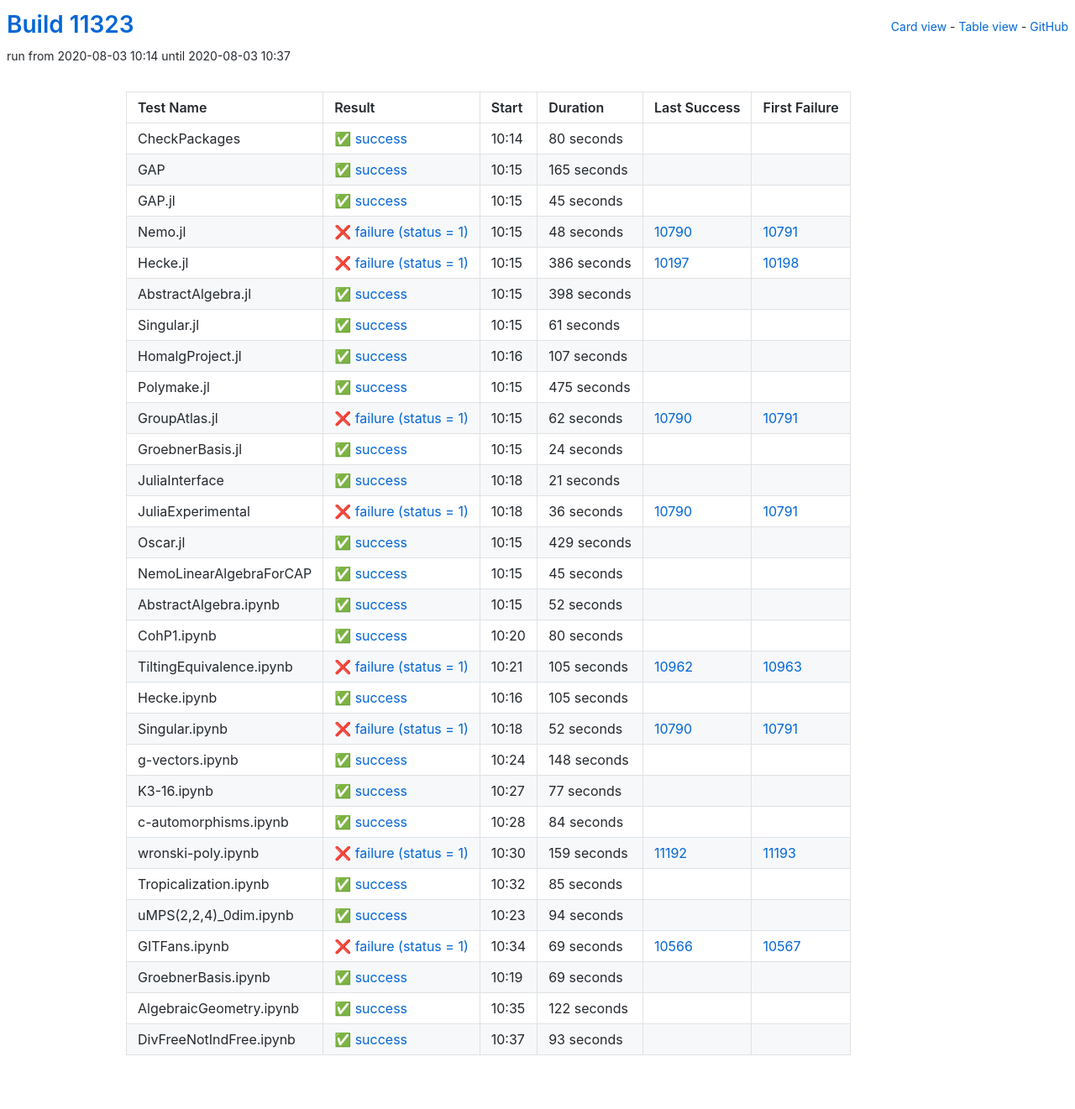
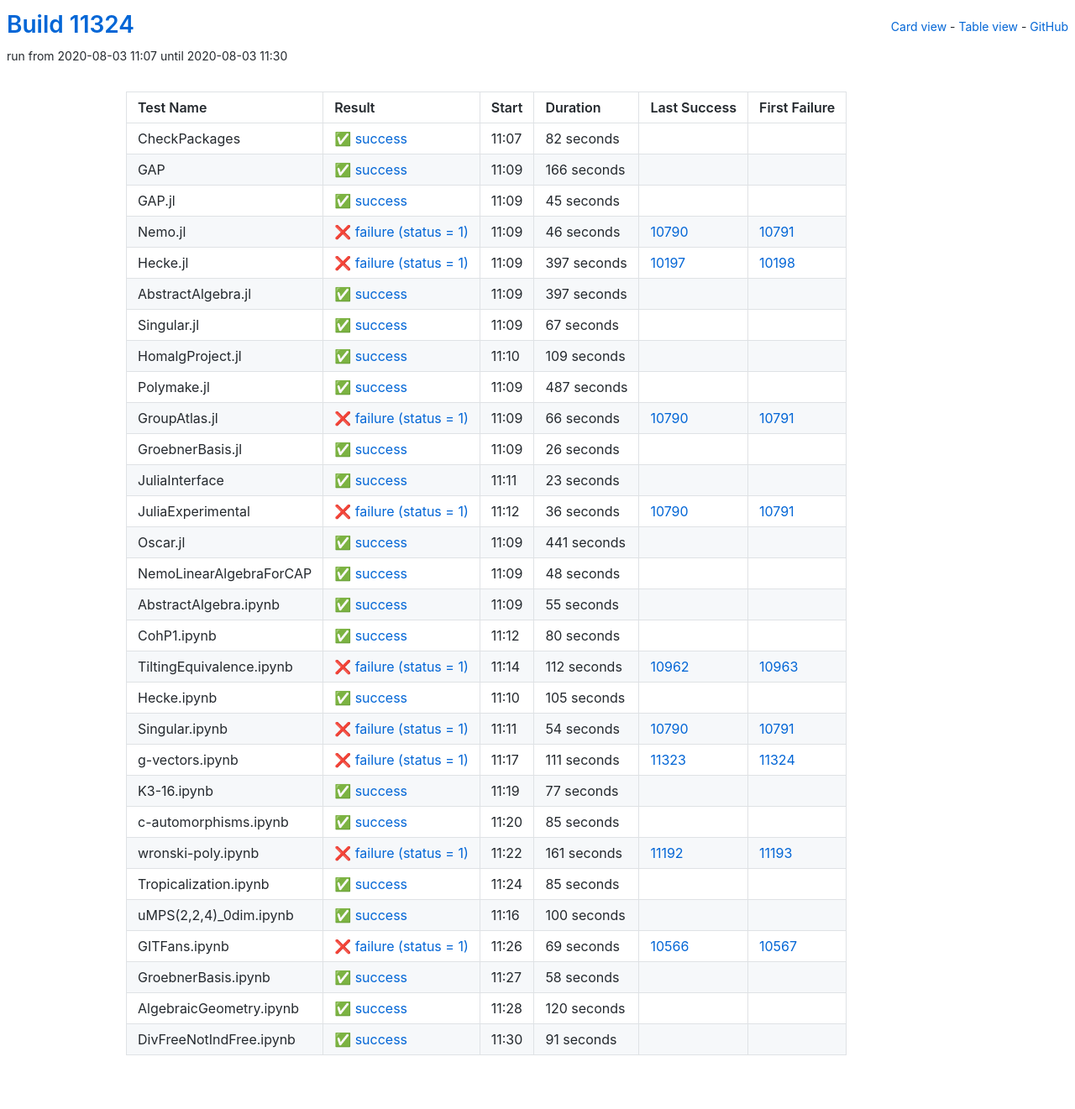
Before and after one commit to oscar-system/oscar-ci-status, a Jekyll site: the page built from table.html, in a window 1280 px wide. Shown: the whole page at 84% size. Built offline with Jekyll 4.4.1, drawn with Linux system fonts in a browser that asks for light colours.

Commit message:
Build #11324

```diff
--- a/_data/ci.yml
+++ b/_data/ci.yml
@@ -1,6 +1,6 @@
 ---
-build: 11323
-build_url: https://oscarci.mathematik.uni-kl.de/job/oscar/11323/
+build: 11324
+build_url: https://oscarci.mathematik.uni-kl.de/job/oscar/11324/
 job: oscar
 organization: oscar-system
 repo: oscar-ci-status
@@ -8,32 +8,32 @@ repourl: https://github.com/oscar-system/oscar-ci-status
 tests:
 - name: CheckPackages
   id: checkpackages
-  log: https://oscarci.mathematik.uni-kl.de/job/oscar/11323/artifact/logs/build-11323/CheckPackages.log
-  start: 2020-08-03 10:14
+  log: https://oscarci.mathematik.uni-kl.de/job/oscar/11324/artifact/logs/build-11324/CheckPackages.log
+  start: 2020-08-03 11:07
   success: true
   exitcode: 0
   status: success
-  duration: 80
+  duration: 82
   last_success: false
   last_success_url:
   first_failure: false
   first_failure_url:
 - name: GAP
   id: gap
-  log: https://oscarci.mathematik.uni-kl.de/job/oscar/11323/artifact/logs/build-11323/GAP.log
-  start: 2020-08-03 10:15
+  log: https://oscarci.mathematik.uni-kl.de/job/oscar/11324/artifact/logs/build-11324/GAP.log
+  start: 2020-08-03 11:09
   success: true
   exitcode: 0
   status: success
-  duration: 165
+  duration: 166
   last_success: false
   last_success_url:
   first_failure: false
   first_failure_url:
 - name: GAP.jl
   id: gap-jl
-  log: https://oscarci.mathematik.uni-kl.de/job/oscar/11323/artifact/logs/build-11323/GAP.jl.log
-  start: 2020-08-03 10:15
+  log: https://oscarci.mathematik.uni-kl.de/job/oscar/11324/artifact/logs/build-11324/GAP.jl.log
+  start: 2020-08-03 11:09
   success: true
   exitcode: 0
   status: success
@@ -44,116 +44,116 @@ tests:
   first_failure_url:
 - name: Nemo.jl
   id: nemo-jl
-  log: https://oscarci.mathematik.uni-kl.de/job/oscar/11323/artifact/logs/build-11323/Nemo.jl.log
-  start: 2020-08-03 10:15
+  log: https://oscarci.mathematik.uni-kl.de/job/oscar/11324/artifact/logs/build-11324/Nemo.jl.log
+  start: 2020-08-03 11:09
   success: false
   exitcode: 1
   status: failure
-  duration: 48
+  duration: 46
   last_success: 10790
   last_success_url: https://oscarci.mathematik.uni-kl.de/job/oscar/10790/
   first_failure: 10791
   first_failure_url: https://oscarci.mathematik.uni-kl.de/job/oscar/10791/
 - name: Hecke.jl
   id: hecke-jl
-  log: https://oscarci.mathematik.uni-kl.de/job/oscar/11323/artifact/logs/build-11323/Hecke.jl.log
-  start: 2020-08-03 10:15
+  log: https://oscarci.mathematik.uni-kl.de/job/oscar/11324/artifact/logs/build-11324/Hecke.jl.log
+  start: 2020-08-03 11:09
   success: false
   exitcode: 1
   status: failure
-  duration: 386
+  duration: 397
   last_success: 10197
   last_success_url: https://oscarci.mathematik.uni-kl.de/job/oscar/10197/
   first_failure: 10198
   first_failure_url: https://oscarci.mathematik.uni-kl.de/job/oscar/10198/
 - name: AbstractAlgebra.jl
   id: abstractalgebra-jl
-  log: https://oscarci.mathematik.uni-kl.de/job/oscar/11323/artifact/logs/build-11323/AbstractAlgebra.jl.log
-  start: 2020-08-03 10:15
+  log: https://oscarci.mathematik.uni-kl.de/job/oscar/11324/artifact/logs/build-11324/AbstractAlgebra.jl.log
+  start: 2020-08-03 11:09
   success: true
   exitcode: 0
   status: success
-  duration: 398
+  duration: 397
   last_success: false
   last_success_url:
   first_failure: false
   first_failure_url:
 - name: Singular.jl
   id: singular-jl
-  log: https://oscarci.mathematik.uni-kl.de/job/oscar/11323/artifact/logs/build-11323/Singular.jl.log
-  start: 2020-08-03 10:15
+  log: https://oscarci.mathematik.uni-kl.de/job/oscar/11324/artifact/logs/build-11324/Singular.jl.log
+  start: 2020-08-03 11:09
   success: true
   exitcode: 0
   status: success
-  duration: 61
+  duration: 67
   last_success: false
   last_success_url:
   first_failure: false
   first_failure_url:
 - name: HomalgProject.jl
   id: homalgproject-jl
-  log: https://oscarci.mathematik.uni-kl.de/job/oscar/11323/artifact/logs/build-11323/HomalgProject.jl.log
-  start: 2020-08-03 10:16
+  log: https://oscarci.mathematik.uni-kl.de/job/oscar/11324/artifact/logs/build-11324/HomalgProject.jl.log
+  start: 2020-08-03 11:10
   success: true
   exitcode: 0
   status: success
-  duration: 107
+  duration: 109
   last_success: false
   last_success_url:
   first_failure: false
   first_failure_url:
 - name: Polymake.jl
   id: polymake-jl
-  log: https://oscarci.mathematik.uni-kl.de/job/oscar/11323/artifact/logs/build-11323/Polymake.jl.log
-  start: 2020-08-03 10:15
+  log: https://oscarci.mathematik.uni-kl.de/job/oscar/11324/artifact/logs/build-11324/Polymake.jl.log
+  start: 2020-08-03 11:09
   success: true
   exitcode: 0
   status: success
-  duration: 475
+  duration: 487
   last_success: false
   last_success_url:
   first_failure: false
   first_failure_url:
 - name: GroupAtlas.jl
   id: groupatlas-jl
-  log: https://oscarci.mathematik.uni-kl.de/job/oscar/11323/artifact/logs/build-11323/GroupAtlas.jl.log
-  start: 2020-08-03 10:15
+  log: https://oscarci.mathematik.uni-kl.de/job/oscar/11324/artifact/logs/build-11324/GroupAtlas.jl.log
+  start: 2020-08-03 11:09
   success: false
   exitcode: 1
   status: failure
-  duration: 62
+  duration: 66
   last_success: 10790
   last_success_url: https://oscarci.mathematik.uni-kl.de/job/oscar/10790/
   first_failure: 10791
   first_failure_url: https://oscarci.mathematik.uni-kl.de/job/oscar/10791/
 - name: GroebnerBasis.jl
   id: groebnerbasis-jl
-  log: https://oscarci.mathematik.uni-kl.de/job/oscar/11323/artifact/logs/build-11323/GroebnerBasis.jl.log
-  start: 2020-08-03 10:15
+  log: https://oscarci.mathematik.uni-kl.de/job/oscar/11324/artifact/logs/build-11324/GroebnerBasis.jl.log
+  start: 2020-08-03 11:09
   success: true
   exitcode: 0
   status: success
-  duration: 24
+  duration: 26
   last_success: false
   last_success_url:
   first_failure: false
   first_failure_url:
 - name: JuliaInterface
   id: juliainterface
-  log: https://oscarci.mathematik.uni-kl.de/job/oscar/11323/artifact/logs/build-11323/JuliaInterface.log
-  start: 2020-08-03 10:18
+  log: https://oscarci.mathematik.uni-kl.de/job/oscar/11324/artifact/logs/build-11324/JuliaInterface.log
+  start: 2020-08-03 11:11
   success: true
   exitcode: 0
   status: success
-  duration: 21
+  duration: 23
   last_success: false
   last_success_url:
   first_failure: false
   first_failure_url:
 - name: JuliaExperimental
   id: juliaexperimental
-  log: https://oscarci.mathematik.uni-kl.de/job/oscar/11323/artifact/logs/build-11323/JuliaExperimental.log
-  start: 2020-08-03 10:18
+  log: https://oscarci.mathematik.uni-kl.de/job/oscar/11324/artifact/logs/build-11324/JuliaExperimental.log
+  start: 2020-08-03 11:12
   success: false
   exitcode: 1
   status: failure
@@ -164,44 +164,44 @@ tests:
   first_failure_url: https://oscarci.mathematik.uni-kl.de/job/oscar/10791/
 - name: Oscar.jl
   id: oscar-jl
-  log: https://oscarci.mathematik.uni-kl.de/job/oscar/11323/artifact/logs/build-11323/Oscar.jl.log
-  start: 2020-08-03 10:15
+  log: https://oscarci.mathematik.uni-kl.de/job/oscar/11324/artifact/logs/build-11324/Oscar.jl.log
+  start: 2020-08-03 11:09
   success: true
   exitcode: 0
   status: success
-  duration: 429
+  duration: 441
   last_success: false
   last_success_url:
   first_failure: false
   first_failure_url:
 - name: NemoLinearAlgebraForCAP
   id: nemolinearalgebraforcap
-  log: https://oscarci.mathematik.uni-kl.de/job/oscar/11323/artifact/logs/build-11323/NemoLinearAlgebraForCAP.log
-  start: 2020-08-03 10:15
+  log: https://oscarci.mathematik.uni-kl.de/job/oscar/11324/artifact/logs/build-11324/NemoLinearAlgebraForCAP.log
+  start: 2020-08-03 11:09
   success: true
   exitcode: 0
   status: success
-  duration: 45
+  duration: 48
   last_success: false
   last_success_url:
   first_failure: false
   first_failure_url:
 - name: AbstractAlgebra.ipynb
   id: abstractalgebra-ipynb
-  log: https://oscarci.mathematik.uni-kl.de/job/oscar/11323/artifact/logs/build-11323/AbstractAlgebra.ipynb.log
-  start: 2020-08-03 10:15
+  log: https://oscarci.mathematik.uni-kl.de/job/oscar/11324/artifact/logs/build-11324/AbstractAlgebra.ipynb.log
+  start: 2020-08-03 11:09
   success: true
   exitcode: 0
   status: success
-  duration: 52
+  duration: 55
   last_success: false
   last_success_url:
   first_failure: false
   first_failure_url:
 - name: CohP1.ipynb
   id: cohp1-ipynb
-  log: https://oscarci.mathematik.uni-kl.de/job/oscar/11323/artifact/logs/build-11323/CohP1.ipynb.log
-  start: 2020-08-03 10:20
+  log: https://oscarci.mathematik.uni-kl.de/job/oscar/11324/artifact/logs/build-11324/CohP1.ipynb.log
+  start: 2020-08-03 11:12
   success: true
   exitcode: 0
   status: success
@@ -212,20 +212,20 @@ tests:
   first_failure_url:
 - name: TiltingEquivalence.ipynb
   id: tiltingequivalence-ipynb
-  log: https://oscarci.mathematik.uni-kl.de/job/oscar/11323/artifact/logs/build-11323/TiltingEquivalence.ipynb.log
-  start: 2020-08-03 10:21
+  log: https://oscarci.mathematik.uni-kl.de/job/oscar/11324/artifact/logs/build-11324/TiltingEquivalence.ipynb.log
+  start: 2020-08-03 11:14
   success: false
   exitcode: 1
   status: failure
-  duration: 105
+  duration: 112
   last_success: 10962
   last_success_url: https://oscarci.mathematik.uni-kl.de/job/oscar/10962/
   first_failure: 10963
   first_failure_url: https://oscarci.mathematik.uni-kl.de/job/oscar/10963/
 - name: Hecke.ipynb
   id: hecke-ipynb
-  log: https://oscarci.mathematik.uni-kl.de/job/oscar/11323/artifact/logs/build-11323/Hecke.ipynb.log
-  start: 2020-08-03 10:16
+  log: https://oscarci.mathematik.uni-kl.de/job/oscar/11324/artifact/logs/build-11324/Hecke.ipynb.log
+  start: 2020-08-03 11:10
   success: true
   exitcode: 0
   status: success
@@ -236,32 +236,32 @@ tests:
   first_failure_url:
 - name: Singular.ipynb
   id: singular-ipynb
-  log: https://oscarci.mathematik.uni-kl.de/job/oscar/11323/artifact/logs/build-11323/Singular.ipynb.log
-  start: 2020-08-03 10:18
+  log: https://oscarci.mathematik.uni-kl.de/job/oscar/11324/artifact/logs/build-11324/Singular.ipynb.log
+  start: 2020-08-03 11:11
   success: false
   exitcode: 1
   status: failure
-  duration: 52
+  duration: 54
   last_success: 10790
   last_success_url: https://oscarci.mathematik.uni-kl.de/job/oscar/10790/
   first_failure: 10791
   first_failure_url: https://oscarci.mathematik.uni-kl.de/job/oscar/10791/
 - name: g-vectors.ipynb
   id: g-vectors-ipynb
-  log: https://oscarci.mathematik.uni-kl.de/job/oscar/11323/artifact/logs/build-11323/g-vectors.ipynb.log
-  start: 2020-08-03 10:24
-  success: true
-  exitcode: 0
-  status: success
-  duration: 148
-  last_success: false
-  last_success_url:
-  first_failure: false
-  first_failure_url:
+  log: https://oscarci.mathematik.uni-kl.de/job/oscar/11324/artifact/logs/build-11324/g-vectors.ipynb.log
+  start: 2020-08-03 11:17
+  success: false
+  exitcode: 1
+  status: failure
+  duration: 111
+  last_success: 11323
+  last_success_url: https://oscarci.mathematik.uni-kl.de/job/oscar/11323/
+  first_failure: 11324
+  first_failure_url: https://oscarci.mathematik.uni-kl.de/job/oscar/11324/
 - name: K3-16.ipynb
   id: k3-16-ipynb
-  log: https://oscarci.mathematik.uni-kl.de/job/oscar/11323/artifact/logs/build-11323/K3-16.ipynb.log
-  start: 2020-08-03 10:27
+  log: https://oscarci.mathematik.uni-kl.de/job/oscar/11324/artifact/logs/build-11324/K3-16.ipynb.log
+  start: 2020-08-03 11:19
   success: true
   exitcode: 0
   status: success
@@ -272,32 +272,32 @@ tests:
   first_failure_url:
 - name: c-automorphisms.ipynb
   id: c-automorphisms-ipynb
-  log: https://oscarci.mathematik.uni-kl.de/job/oscar/11323/artifact/logs/build-11323/c-automorphisms.ipynb.log
-  start: 2020-08-03 10:28
+  log: https://oscarci.mathematik.uni-kl.de/job/oscar/11324/artifact/logs/build-11324/c-automorphisms.ipynb.log
+  start: 2020-08-03 11:20
   success: true
   exitcode: 0
   status: success
-  duration: 84
+  duration: 85
   last_success: false
   last_success_url:
   first_failure: false
   first_failure_url:
 - name: wronski-poly.ipynb
   id: wronski-poly-ipynb
-  log: https://oscarci.mathematik.uni-kl.de/job/oscar/11323/artifact/logs/build-11323/wronski-poly.ipynb.log
-  start: 2020-08-03 10:30
+  log: https://oscarci.mathematik.uni-kl.de/job/oscar/11324/artifact/logs/build-11324/wronski-poly.ipynb.log
+  start: 2020-08-03 11:22
   success: false
   exitcode: 1
   status: failure
-  duration: 159
+  duration: 161
   last_success: 11192
   last_success_url: https://oscarci.mathematik.uni-kl.de/job/oscar/11192/
   first_failure: 11193
   first_failure_url: https://oscarci.mathematik.uni-kl.de/job/oscar/11193/
 - name: Tropicalization.ipynb
   id: tropicalization-ipynb
-  log: https://oscarci.mathematik.uni-kl.de/job/oscar/11323/artifact/logs/build-11323/Tropicalization.ipynb.log
-  start: 2020-08-03 10:32
+  log: https://oscarci.mathematik.uni-kl.de/job/oscar/11324/artifact/logs/build-11324/Tropicalization.ipynb.log
+  start: 2020-08-03 11:24
   success: true
   exitcode: 0
   status: success
@@ -308,20 +308,20 @@ tests:
   first_failure_url:
 - name: uMPS(2,2,4)_0dim.ipynb
   id: umps-2-2-4-0dim-ipynb
-  log: https://oscarci.mathematik.uni-kl.de/job/oscar/11323/artifact/logs/build-11323/uMPS-2-2-4-_0dim.ipynb.log
-  start: 2020-08-03 10:23
+  log: https://oscarci.mathematik.uni-kl.de/job/oscar/11324/artifact/logs/build-11324/uMPS-2-2-4-_0dim.ipynb.log
+  start: 2020-08-03 11:16
   success: true
   exitcode: 0
   status: success
-  duration: 94
+  duration: 100
   last_success: false
   last_success_url:
   first_failure: false
   first_failure_url:
 - name: GITFans.ipynb
   id: gitfans-ipynb
-  log: https://oscarci.mathematik.uni-kl.de/job/oscar/11323/artifact/logs/build-11323/GITFans.ipynb.log
-  start: 2020-08-03 10:34
+  log: https://oscarci.mathematik.uni-kl.de/job/oscar/11324/artifact/logs/build-11324/GITFans.ipynb.log
+  start: 2020-08-03 11:26
   success: false
   exitcode: 1
   status: failure
@@ -332,36 +332,36 @@ tests:
   first_failure_url: https://oscarci.mathematik.uni-kl.de/job/oscar/10567/
 - name: GroebnerBasis.ipynb
   id: groebnerbasis-ipynb
-  log: https://oscarci.mathematik.uni-kl.de/job/oscar/11323/artifact/logs/build-11323/GroebnerBasis.ipynb.log
-  start: 2020-08-03 10:19
+  log: https://oscarci.mathematik.uni-kl.de/job/oscar/11324/artifact/logs/build-11324/GroebnerBasis.ipynb.log
+  start: 2020-08-03 11:27
   success: true
   exitcode: 0
   status: success
-  duration: 69
+  duration: 58
   last_success: false
   last_success_url:
   first_failure: false
   first_failure_url:
 - name: AlgebraicGeometry.ipynb
   id: algebraicgeometry-ipynb
-  log: https://oscarci.mathematik.uni-kl.de/job/oscar/11323/artifact/logs/build-11323/AlgebraicGeometry.ipynb.log
-  start: 2020-08-03 10:35
+  log: https://oscarci.mathematik.uni-kl.de/job/oscar/11324/artifact/logs/build-11324/AlgebraicGeometry.ipynb.log
+  start: 2020-08-03 11:28
   success: true
   exitcode: 0
   status: success
-  duration: 122
+  duration: 120
   last_success: false
   last_success_url:
   first_failure: false
   first_failure_url:
 - name: DivFreeNotIndFree.ipynb
   id: divfreenotindfree-ipynb
-  log: https://oscarci.mathematik.uni-kl.de/job/oscar/11323/artifact/logs/build-11323/DivFreeNotIndFree.ipynb.log
-  start: 2020-08-03 10:37
+  log: https://oscarci.mathematik.uni-kl.de/job/oscar/11324/artifact/logs/build-11324/DivFreeNotIndFree.ipynb.log
+  start: 2020-08-03 11:30
   success: true
   exitcode: 0
   status: success
-  duration: 93
+  duration: 91
   last_success: false
   last_success_url:
   first_failure: false
```
Also changed, not shown: README.md.
